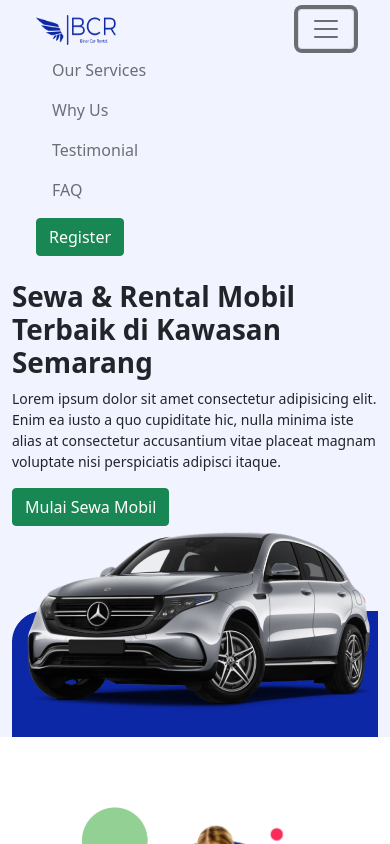
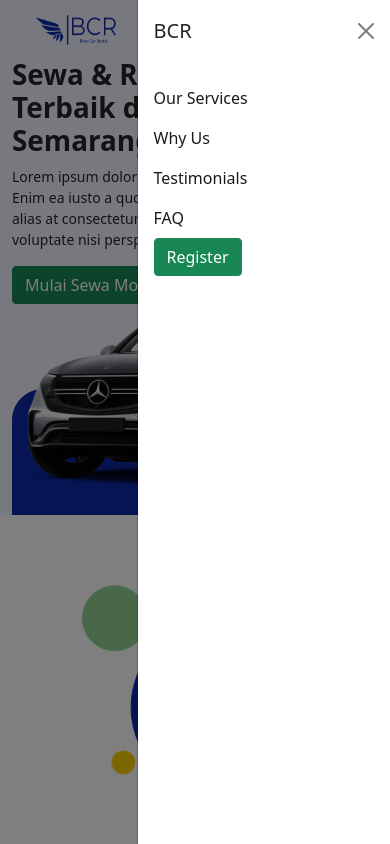
Before and after one commit to Bintangaryw/binar-challenge-silver-ch1, a plain HTML site: page index.html in a window 390 px wide. Both pictures are taken after a click on the button 326 px from the left and 28 px from the top of the page. Shown: the top 844 px of the page. Drawn offline with nearby package versions, Linux system fonts and the light colour scheme.

Commit message:
features: minor fix, change to offcanvas navbar

```diff
--- a/css/style.css
+++ b/css/style.css
@@ -20,6 +20,8 @@
     justify-content: center;
     padding-bottom: 10px;
   }
+  #bluebanner {
+  }
 }
 @media only screen and (max-width: 768px) {
   #whyustext {
--- a/index.html
+++ b/index.html
@@ -23,9 +23,35 @@
                 <a class="navbar-brand" href="#">
                   <img src="img/bcrlogo.png" width="80px" height="30px" alt="" />
                 </a>
-                <button class="navbar-toggler" type="button" data-bs-toggle="collapse" data-bs-target="#navbarSupportedContent" aria-controls="navbarSupportedContent" aria-expanded="false" aria-label="Toggle navigation">
+                <button class="navbar-toggler" type="button" data-bs-toggle="offcanvas" data-bs-target="#navbarOffcanvasLg" aria-controls="navbarOffcanvasLg">
                   <span class="navbar-toggler-icon"></span>
                 </button>
+                <div class="offcanvas offcanvas-end" tabindex="-1" id="navbarOffcanvasLg" aria-labelledby="navbarOffcanvasLgLabel" style="width: 65%">
+                  <div class="offcanvas-header">
+                    <h5 class="offcanvas-title" id="offcanvasNavbarLabel">BCR</h5>
+                    <button type="button" class="btn-close" data-bs-dismiss="offcanvas" aria-label="Close"></button>
+                  </div>
+                  <div class="offcanvas-body">
+                    <ul class="navbar-nav justify-content-end flex-grow-1 pe-3">
+                      <li class="nav-item">
+                        <a class="nav-link active" aria-current="page" href="#">Our Services</a>
+                      </li>
+                      <li class="nav-item">
+                        <a class="nav-link active" aria-current="page" href="#">Why Us</a>
+                      </li>
+                      <li class="nav-item">
+                        <a class="nav-link active" aria-current="page" href="#">Testimonials</a>
+                      </li>
+                      <li class="nav-item">
+                        <a class="nav-link active" aria-current="page" href="#">FAQ</a>
+                      </li>
+                    </ul>
+                    <form class="d-flex">
+                      <button class="btn btn-success" type="submit">Register</button>
+                    </form>
+                  </div>
+                </div>
+
                 <div class="collapse navbar-collapse" id="navbarSupportedContent">
                   <ul class="navbar-nav ms-auto mb-2 mb-lg-0 px-2">
                     <li class="nav-item px-2">
@@ -54,7 +80,7 @@
 
         <!-- Start Row -->
         <div class="container">
-          <div class="row pt-3">
+          <div class="row">
             <div class="col-sm-12 col-md-6 col-lg d-flex flex-column align-items-start justify-content-center">
               <h1 style="font-weight: 700">Sewa & Rental Mobil Terbaik di Kawasan Semarang</h1>
               <p style="font-size: 14px">
@@ -194,7 +220,7 @@
 
     <!-- Start Sewa Section -->
     <section id="sewa" style="margin-bottom: 75px">
-      <div class="container p-5 rounded-3 text-center d-flex flex-column justify-content-center align-items-center" style="background-color: #0d28a6">
+      <div class="container p-5 rounded-3 text-center d-flex flex-column justify-content-center align-items-center" style="background-color: #0d28a6" id="bluebanner">
         <h1 class="text-white">Sewa Mobil di Semarang Sekarang</h1>
         <div class="row justify-content-center">
           <div class="col-lg-8 pt-2">
```
